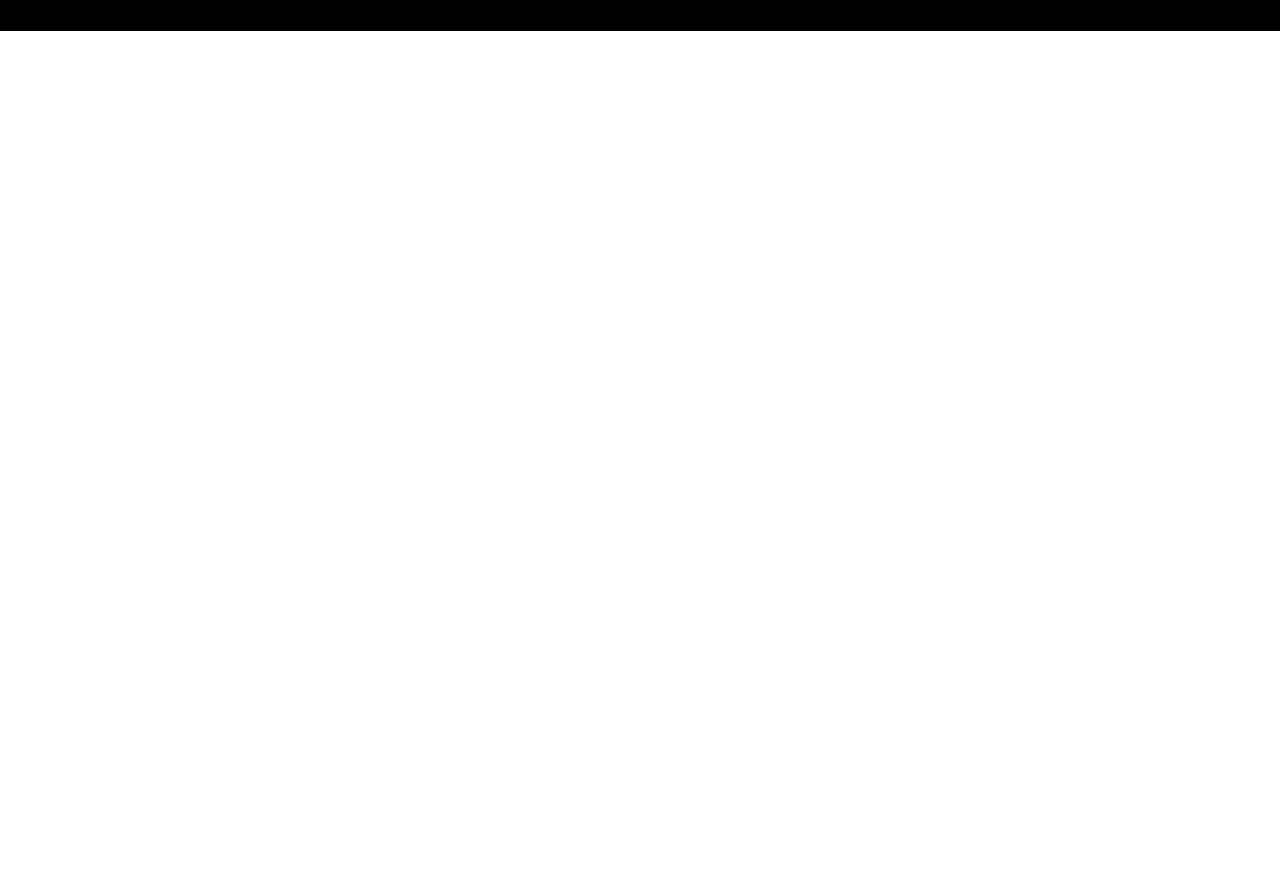
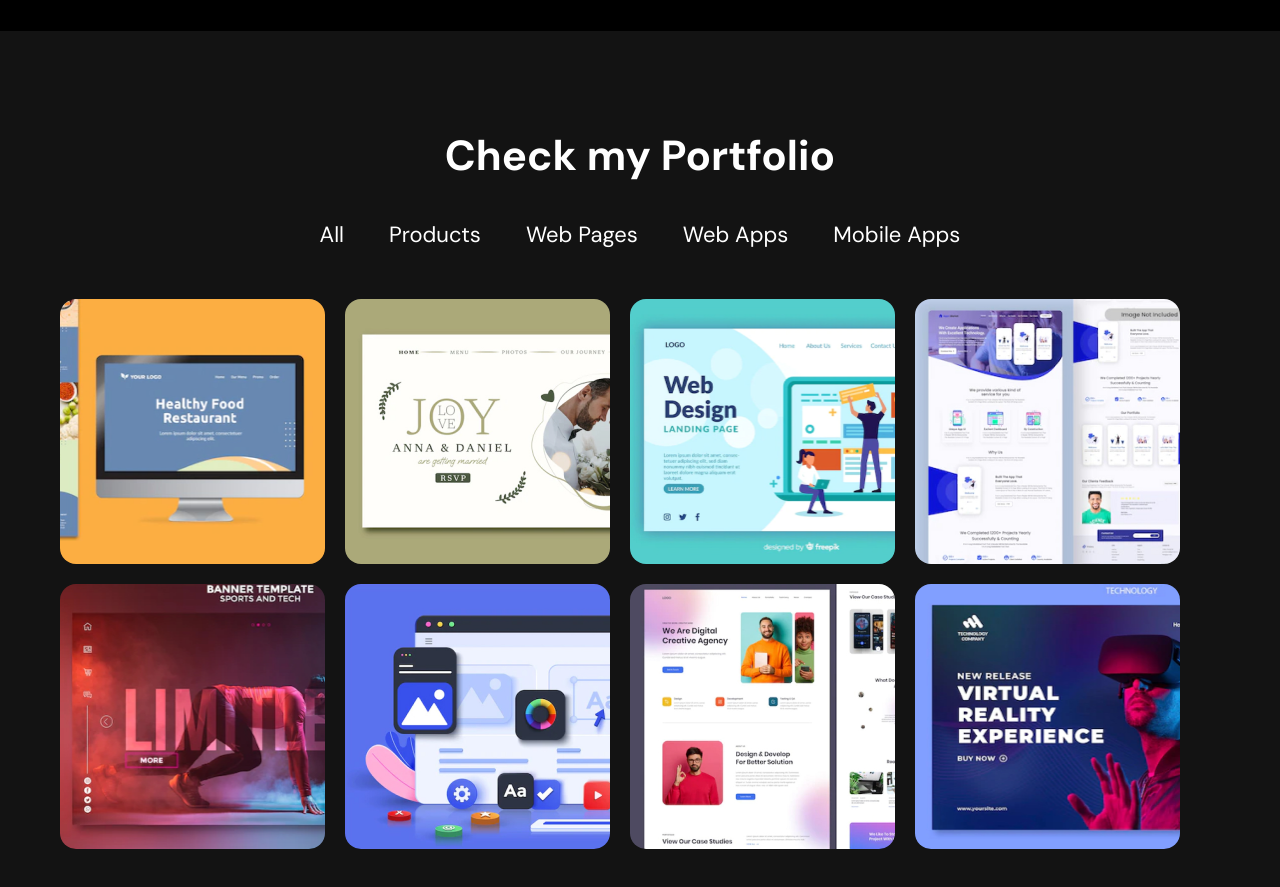
Before and after one commit to chandankrr/personal-portfolio, a React (Create React App) app: page / in a window 1280 px wide. Shown: the part 1440-2327 px from the top of the page. Before the commit the page ends 1471 px from the top, so only its background shows below. Built offline with nearby package versions, Linux system fonts and the light colour scheme.

Commit message:
completed protfolio section

```diff
--- a/src/App.js
+++ b/src/App.js
@@ -1,6 +1,7 @@
 import React from 'react';
 import './app.scss';
 import Intro from './components/intro/Intro';
+import Portfolio from './components/portfolio/Portfolio';
 import Skills from './components/skills/Skills';
 
 const App = () => {
@@ -8,6 +9,7 @@ const App = () => {
     <div>
       <Intro />
       <Skills />
+      <Portfolio />
     </div>
   );
 };
--- /dev/null
+++ b/src/components/portfolio/Portfolio.jsx
@@ -0,0 +1,108 @@
+import React, { useState } from 'react';
+import Section from '../shared/section/Section';
+import Filters from './filters/Filters';
+import Showcase from './showcase/Showcase';
+import './style.scss';
+
+const projectsData = [
+  {
+    id: 1,
+    name: 'Healthy Food Restraunt',
+    tags: ['web-app', 'mobile-app'],
+    media: {
+      thumbnail: require('../../images/portfolio/thumb-7.jpg'),
+    },
+  },
+  {
+    id: 2,
+    name: 'Anna & Daniel',
+    tags: ['web-page'],
+    media: {
+      thumbnail: require('../../images/portfolio/thumb-2.jpg'),
+    },
+  },
+  {
+    id: 3,
+    name: 'Web Design Landing Page',
+    tags: ['web-page'],
+    media: {
+      thumbnail: require('../../images/portfolio/thumb-8.jpg'),
+    },
+  },
+  {
+    id: 4,
+    name: 'Business Analytics Web App',
+    tags: ['web-app', 'mobile-app'],
+    media: {
+      thumbnail: require('../../images/portfolio/thumb-1.jpg'),
+    },
+  },
+  {
+    id: 5,
+    name: 'Limitless',
+    tags: ['web-app', 'web-page'],
+    media: {
+      thumbnail: require('../../images/portfolio/thumb-6.jpg'),
+    },
+  },
+  {
+    id: 6,
+    name: 'Dashboard',
+    tags: ['product', 'web-app', 'mobile-app'],
+    media: {
+      thumbnail: require('../../images/portfolio/thumb-4.jpg'),
+    },
+  },
+  {
+    id: 7,
+    name: 'Digital Creative Agency',
+    tags: ['web-app'],
+    media: {
+      thumbnail: require('../../images/portfolio/thumb-3.jpg'),
+    },
+  },
+  {
+    id: 8,
+    name: 'Virtual Reality Experience',
+    tags: ['web-app', 'mobile-app', 'web-page'],
+    media: {
+      thumbnail: require('../../images/portfolio/thumb-5.jpg'),
+    },
+  },
+];
+
+const Portfolio = () => {
+  const [projects, setProjects] = useState(projectsData);
+  const [transition, setTransition] = useState(false);
+
+  const filterProjects = (tag) => {
+    setTransition('zoomout');
+
+    setTimeout(() => {
+      if (tag !== 'all') {
+        const filteredProjects = projectsData.filter((f) =>
+          f.tags.includes(tag)
+        );
+        setProjects(filteredProjects);
+      } else {
+        setProjects(projectsData);
+      }
+      setTransition('zoomin');
+    }, 200);
+
+    setTimeout(() => {
+      setTransition(false);
+    }, 600);
+  };
+
+  return (
+    <Section id="portfolio" title="Check my Portfolio" background="light">
+      <div className="portfolio-content-wrapper">
+        <Filters filterProjects={(tag) => filterProjects(tag)} />
+        <Showcase data={projects} transition={transition} />
+      </div>
+    </Section>
+  );
+};
+
+export default Portfolio;
--- /dev/null
+++ b/src/components/portfolio/filters/Filters.jsx
@@ -0,0 +1,50 @@
+import React, { useState } from 'react';
+import './style.scss';
+
+const filtersData = [
+  {
+    name: 'All',
+    id: 'all',
+  },
+  {
+    name: 'Products',
+    id: 'product',
+  },
+  {
+    name: 'Web Pages',
+    id: 'web-page',
+  },
+  {
+    name: 'Web Apps',
+    id: 'web-app',
+  },
+  {
+    name: 'Mobile Apps',
+    id: 'mobile-app',
+  },
+];
+
+const Filters = ({ filterProjects }) => {
+  const [active, setActive] = useState('');
+
+  const clickHandler = (id) => {
+    setActive(id);
+    filterProjects(id);
+  };
+
+  return (
+    <ul className="filter-menu-items">
+      {filtersData.map((item) => (
+        <li
+          key={item.id}
+          className={`filter-menu-item ${active === item.id ? 'active' : ''}`}
+          onClick={() => clickHandler(item.id)}
+        >
+          {item.name}
+        </li>
+      ))}
+    </ul>
+  );
+};
+
+export default Filters;
--- /dev/null
+++ b/src/components/portfolio/filters/style.scss
@@ -0,0 +1,29 @@
+@import '../../../style-config/mixins.scss',
+  '../../../style-config/variable.scss';
+
+.filter-menu-items {
+  margin: 0;
+  padding: 0;
+  display: flex;
+  align-items: center;
+  justify-content: center;
+  width: 100%;
+  list-style: none;
+  margin: 30px 0;
+
+  .filter-menu-item {
+    color: $white;
+    @include typography(22px, 400, 28px);
+    padding: 10px 20px;
+    margin: 0 2.5px;
+    box-shadow: inset 0 0 0 0 $white;
+    transition: color 0.3s ease-in-out, box-shadow 0.3s ease-in-out;
+    cursor: pointer;
+
+    &:hover,
+    &:active {
+      box-shadow: inset 200px 0 0 0 $white;
+      color: $black;
+    }
+  }
+}
--- /dev/null
+++ b/src/components/portfolio/showcase/Showcase.jsx
@@ -0,0 +1,33 @@
+import React from 'react';
+import Arrow from '../../shared/arrow/Arrow';
+import './style.scss';
+
+const Showcase = ({ data, transition }) => {
+  return (
+    <div className="projects-showcase">
+      {data.map((project) => (
+        <div
+          key={project.name}
+          className={`showcase-item ${
+            transition === 'zoomOut'
+              ? 'zoomOut'
+              : transition === 'zoomIn'
+              ? 'zoomIn'
+              : ''
+          } `}
+        >
+          <div className="meta-content">
+            <h3>{project.name}</h3>
+            <div className="go-to-cta">
+              <span className="text">Project Details</span>
+              <Arrow />
+            </div>
+          </div>
+          <img src={project.media.thumbnail} alt="project" />
+        </div>
+      ))}
+    </div>
+  );
+};
+
+export default Showcase;
--- /dev/null
+++ b/src/components/portfolio/showcase/style.scss
@@ -0,0 +1,102 @@
+@import '../../../style-config/mixins.scss',
+  '../../../style-config/variable.scss';
+
+.projects-showcase {
+  display: flex;
+  flex-flow: row wrap;
+  margin-left: -10px;
+  margin-right: -10px;
+  height: 570px;
+
+  .showcase-item {
+    width: 265px;
+    height: 265px;
+    overflow: hidden;
+    border-radius: 16px;
+    margin: 10px;
+    position: relative;
+    cursor: pointer;
+    @include transition;
+
+    img {
+      width: 100%;
+      height: 100%;
+      object-fit: cover;
+      object-position: center;
+      display: block;
+    }
+
+    .meta-content {
+      visibility: hidden;
+      opacity: 0;
+      position: absolute;
+      bottom: 0;
+      left: 20px;
+      padding: 10px;
+      margin-right: 20px;
+      border-radius: 10px;
+      @include glassmorphism-effect;
+      @include transition;
+
+      h3 {
+        color: $black;
+        font-weight: 400;
+        margin-bottom: 10px;
+      }
+
+      .go-to-cta {
+        display: flex;
+        align-items: center;
+
+        .text {
+          @include typography(10px, 400, 18px);
+        }
+
+        .arrow-icon {
+          width: 15px;
+          height: 15px;
+          margin-left: 5px;
+        }
+      }
+    }
+
+    &.zoomIn {
+      transform: scale(0);
+      animation: zoomIn 400ms cubic-bezier(0.175, 0.885, 0.32, 1.275) forwards;
+    }
+    &.zoomOut {
+      transform: scale(1);
+      animation: zoomOut 400ms cubic-bezier(0.175, 0.885, 0.32, 1.275) forwards;
+    }
+
+    &:hover {
+      z-index: 1;
+      transform: scale(1.2);
+      box-shadow: 0px 0px 33px -8px rgba(0, 0, 0, 0.75);
+
+      .meta-content {
+        visibility: visible;
+        opacity: 1;
+        transform: translateY(-20px);
+      }
+    }
+  }
+}
+
+@keyframes zoomIn {
+  0% {
+    transform: scale(0);
+  }
+  100% {
+    transform: scale(1);
+  }
+}
+
+@keyframes zoomOut {
+  0% {
+    transform: scale(1);
+  }
+  100% {
+    transform: scale(0);
+  }
+}
```
Also changed, not shown: src/components/portfolio/style.scss (added).
